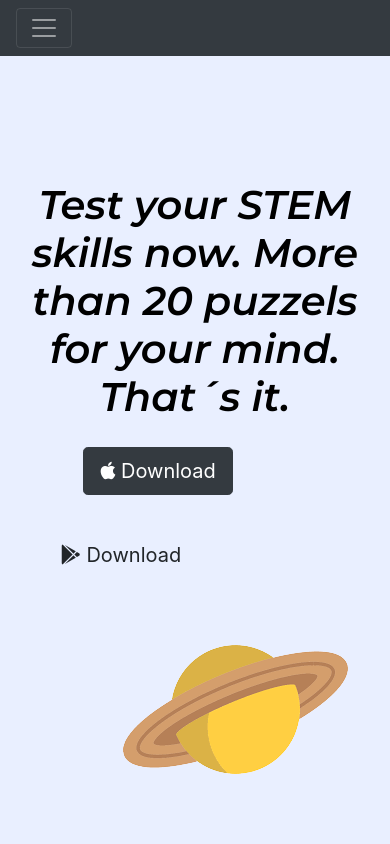
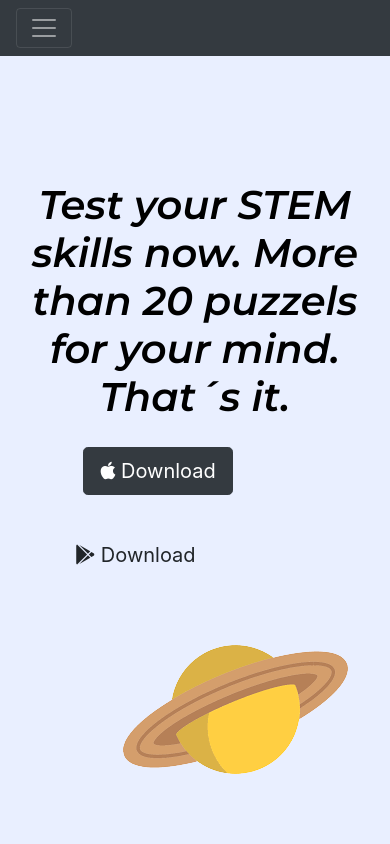
Before and after one commit to Rodrigo663/brilliant, a plain HTML site: page index.html in a window 390 px wide. Shown: the top 844 px of the page. Drawn offline with nearby package versions, Linux system fonts and the light colour scheme; a script that the page names is missing.

Commit message:
Update style.css

```diff
--- a/style.css
+++ b/style.css
@@ -234,6 +234,9 @@
     #slogan {
         text-align: center;
     }
+    .less {
+        margin: 5% 0 5% 12%;
+    }
     .rocket {
         display: none;
     }
```
